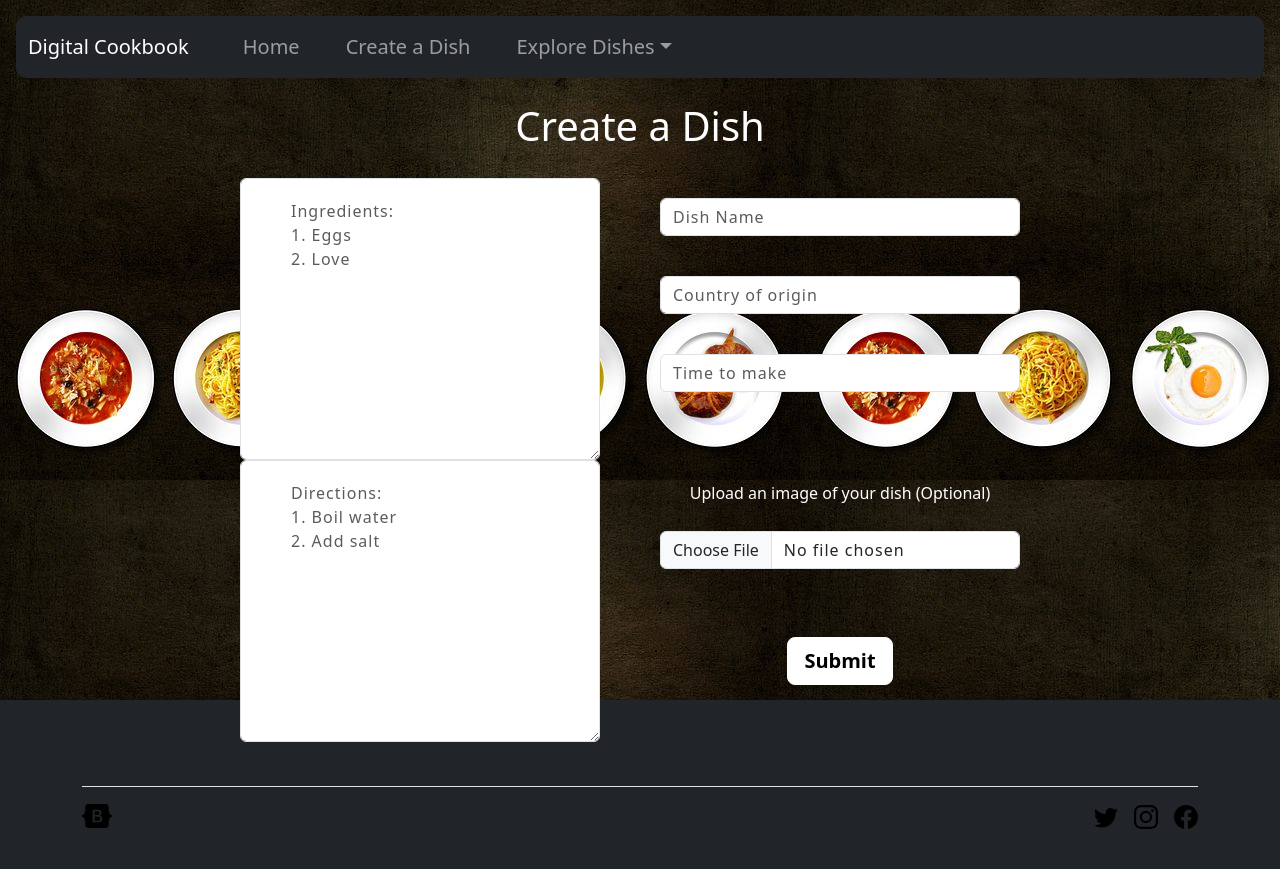
After one commit to 503stevenson/chef, a Flask app: page /create in a window 1280 px wide. The commit adds this page. Run offline with Flask 2, Linux system fonts and the light colour scheme; some libraries are stand-ins or nearby versions.

Commit message:
dish creation, appealing UI, url routing.

```diff
--- /dev/null
+++ b/static/create.css
@@ -0,0 +1,255 @@
+body {
+    margin: 0;
+    padding: 0;
+    background-color: #000;
+    padding-bottom: 100px;
+  }
+
+  #create {
+    width: 100%;
+    height: 100%;
+  }
+
+  .section-header {
+    text-align: center;
+    margin: 0 auto;
+    padding: 40px 0;
+    font: 300 60px 'Oswald', sans-serif;
+    color: #fff;
+    text-transform: uppercase;
+    letter-spacing: 6px;
+  }
+
+  .create-wrapper {
+    display: flex;
+    flex-direction: row;
+    justify-content: space-between;
+    margin: 0 auto;
+    padding: 20px;
+    position: relative;
+    max-width: 840px;
+  }
+
+  /* Left create page */
+  .form-horizontal {
+    /*float: left;*/
+    max-width: 400px;
+    font-family: var(--bs-body-font-family);
+    font-weight: 400;
+  }
+
+  .form-control,
+  textarea {
+    max-width: 400px;
+    background-color: #000;
+    color: #fff;
+    letter-spacing: 1px;
+  }
+
+  .send-button {
+    margin-top: 15px;
+    height: 34px;
+    width: 400px;
+    overflow: hidden;
+    transition: all .2s ease-in-out;
+  }
+
+  .alt-send-button {
+    width: 400px;
+    height: 34px;
+    transition: all .2s ease-in-out;
+  }
+
+  .send-text {
+    display: block;
+    margin-top: 10px;
+    font: 700 12px 'Lato', sans-serif;
+    letter-spacing: 2px;
+  }
+
+  .alt-send-button:hover {
+    transform: translate3d(0px, -29px, 0px);
+  }
+
+  /* Begin Right Contact Page */
+  .direct-create-container {
+    max-width: 400px;
+  }
+
+  /* Location, Phone, Email Section */
+  .create-list {
+    list-style-type: none;
+    margin-left: -30px;
+    padding-right: 20px;
+  }
+
+  .list-item {
+    line-height: 4;
+    color: #aaa;
+  }
+
+  .create-text {
+    font: 300 18px 'Lato', sans-serif;
+    letter-spacing: 1.9px;
+    color: #bbb;
+  }
+
+  .place {
+    margin-left: 62px;
+  }
+
+  .phone {
+    margin-left: 56px;
+  }
+
+  .gmail {
+    margin-left: 53px;
+  }
+
+  .create-text a {
+    color: #bbb;
+    text-decoration: none;
+    transition-duration: 0.2s;
+  }
+
+  .create-text a:hover {
+    color: #fff;
+    text-decoration: none;
+  }
+
+
+  /* Social Media Icons */
+  .social-media-list {
+    position: relative;
+    font-size: 22px;
+    text-align: center;
+    width: 100%;
+    margin: 0 auto;
+    padding: 0;
+  }
+
+  .social-media-list li a {
+    color: #fff;
+  }
+
+  .social-media-list li {
+    position: relative;
+    display: inline-block;
+    height: 60px;
+    width: 60px;
+    margin: 10px 3px;
+    line-height: 60px;
+    border-radius: 50%;
+    color: #fff;
+    background-color: rgb(27,27,27);
+    cursor: pointer;
+    transition: all .2s ease-in-out;
+  }
+
+  .social-media-list li:after {
+    content: '';
+    position: absolute;
+    top: 0;
+    left: 0;
+    width: 60px;
+    height: 60px;
+    line-height: 60px;
+    border-radius: 50%;
+    opacity: 0;
+    box-shadow: 0 0 0 1px #fff;
+    transition: all .2s ease-in-out;
+  }
+
+  .social-media-list li:hover {
+    background-color: #fff;
+  }
+
+  .social-media-list li:hover:after {
+    opacity: 1;
+    transform: scale(1.12);
+    transition-timing-function: cubic-bezier(0.37,0.74,0.15,1.65);
+  }
+
+  .social-media-list li:hover a {
+    color: #000;
+  }
+
+  .copyright {
+    font: 200 14px 'Oswald', sans-serif;
+    color: #555;
+    letter-spacing: 1px;
+    text-align: center;
+  }
+
+  hr {
+    border-color: rgba(255,255,255,.6);
+  }
+
+  /* Begin Media Queries*/
+  @media screen and (max-width: 850px) {
+    .create-wrapper {
+      display: flex;
+      flex-direction: column;
+    }
+    .direct-create-container, .form-horizontal {
+      margin: 0 auto;
+    }
+
+    .direct-create-container {
+      margin-top: 60px;
+      max-width: 300px;
+    }
+    .social-media-list li {
+      height: 60px;
+      width: 60px;
+      line-height: 60px;
+    }
+    .social-media-list li:after {
+      width: 60px;
+      height: 60px;
+      line-height: 60px;
+    }
+  }
+
+  @media screen and (max-width: 569px) {
+
+    .direct-create-container, .form-wrapper {
+      float: none;
+      margin: 0 auto;
+    }
+    .form-control, textarea {
+
+      margin: 0 auto;
+    }
+
+
+    .name, .email, textarea {
+      width: 280px;
+    }
+
+    .direct-create-container {
+      margin-top: 60px;
+      max-width: 280px;
+    }
+    .social-media-list {
+      left: 0;
+    }
+    .social-media-list li {
+      height: 55px;
+      width: 55px;
+      line-height: 55px;
+      font-size: 2rem;
+    }
+    .social-media-list li:after {
+      width: 55px;
+      height: 55px;
+      line-height: 55px;
+    }
+
+  }
+
+  @media screen and (max-width: 410px) {
+    .send-button {
+      width: 99%;
+    }
+  }
--- /dev/null
+++ b/templates/create.html
@@ -0,0 +1,94 @@
+<!doctype html>
+<html lang="en" class="h-100">
+  <head>
+    <meta charset="utf-8">
+    <meta name="viewport" content="width=device-width, initial-scale=1">
+    <meta name="description" content="">
+    <meta name="author" content="Mark Otto, Jacob Thornton, and Bootstrap contributors">
+    <meta name="generator" content="Hugo 0.108.0">
+    <title>Create</title>
+    <link rel="stylesheet" href="/static/create.css">
+    <link rel="canonical" href="https://getbootstrap.com/docs/5.3/examples/cover/">
+    <link href="https://cdn.jsdelivr.net/npm/bootstrap@5.3.0-alpha1/dist/css/bootstrap.min.css" rel="stylesheet" integrity="sha384-GLhlTQ8iRABdZLl6O3oVMWSktQOp6b7In1Zl3/Jr59b6EGGoI1aFkw7cmDA6j6gD" crossorigin="anonymous">
+
+    <link href="../assets/dist/css/bootstrap.min.css" rel="stylesheet">
+
+    <style>
+      .bd-placeholder-img {
+        font-size: 1.125rem;
+        text-anchor: middle;
+        -webkit-user-select: none;
+        -moz-user-select: none;
+        user-select: none;
+      }
+
+      .cover-container{
+        background-image: url('/static/background.jpg');
+        background-attachment: fixed;
+      }
+    </style>
+    <!-- Custom styles for this template -->
+    <link href="cover.css" rel="stylesheet">
+  </head>
+  <body class="d-flex h-100 text-center text-bg-dark">
+    <div class="cover-container d-flex w-100 h-100 p-3 mx-auto flex-column">
+        {%include 'nav.html'%}
+    <br>
+    <main class="px-3">
+        <section id="create">
+
+            <h1 style="font: size 100px;">Create a Dish</h1>
+
+            <div class="create-wrapper">
+
+            <!-- Left create page -->
+
+            <!-- Left create page -->
+
+            <form id="create-form" class="form-horizontal" role="form">
+                <textarea class="form-control" rows="10" placeholder="Ingredients:                                              1. Eggs                                                   2. Love" name="ingredients" required style="padding:20px; width: 360px; padding-left:50px"></textarea>
+                <textarea class="form-control" rows="10" placeholder="Directions:                                              1. Boil water                                            2. Add salt" name="directions" required style="padding:20px; width: 360px; padding-left:50px"></textarea>
+
+              </form>
+
+              <form id="create-form" class="form-horizontal" role="form">
+                <div class="form-group">
+                  <div class="col-sm-12" style="padding:20px">
+                    <input type="text" class="form-control" id="name" placeholder="Dish Name" name="name" value="" required>
+                  </div>
+                </div>
+
+                <div class="form-group">
+                  <div class="col-sm-12" style="padding:20px">
+                    <input type="text" class="form-control" id="country" placeholder="Country of origin" name="email" value="" required>
+                  </div>
+                </div>
+
+                <div class="form-group">
+                    <div class="col-sm-12" style="padding:20px">
+                      <input type="text" class="form-control" id="name" placeholder="Time to make" name="time" value="" required>
+                    </div>
+                  </div>
+
+                  <br><br><br>
+                  <h6 style="font: size 50px;">Upload an image of your dish  (Optional)</h6>
+
+                  <div class="form-group">
+                    <div class="col-sm-12" style="padding:20px">
+                      <input type="file" class="form-control" id="file" placeholder="Image" name="image" value="">
+                    </div>
+                  </div>
+
+                <br><br>
+                <a href="#" class="btn btn-lg btn-light fw-bold border-white bg-white">Submit</a>
+              </form>
+
+            </div>
+
+          </section>
+    </main>
+
+        {%include 'footer.html'%}
+    </div>
+  </body>
+</html>
--- a/templates/home.html
+++ b/templates/home.html
@@ -6,7 +6,7 @@
     <meta name="description" content="">
     <meta name="author" content="Mark Otto, Jacob Thornton, and Bootstrap contributors">
     <meta name="generator" content="Hugo 0.108.0">
-    <title>Digital Cookbook</title>
+    <title>Cookbook</title>
 
     <link rel="canonical" href="https://getbootstrap.com/docs/5.3/examples/cover/">
     <link href="https://cdn.jsdelivr.net/npm/bootstrap@5.3.0-alpha1/dist/css/bootstrap.min.css" rel="stylesheet" integrity="sha384-GLhlTQ8iRABdZLl6O3oVMWSktQOp6b7In1Zl3/Jr59b6EGGoI1aFkw7cmDA6j6gD" crossorigin="anonymous">
@@ -23,7 +23,7 @@
       }
 
       .cover-container{
-        background-image: url('/static/background.jpg')
+        background-image: url('/static/avacado.jpg')
       }
     </style>
     <!-- Custom styles for this template -->
@@ -40,7 +40,7 @@
         <br><br><br><br><br><br><br><br>
         <p class="lead">Discover new recipes, and share your own recipes. Discover new cultures, and share your own culture!</p>
         <br>
-        <a href="#" class="btn btn-lg btn-light fw-bold border-white bg-white">Share a Recipe</a>
+        <a href="create" class="btn btn-lg btn-light fw-bold border-white bg-white">Share a Recipe</a>
         <a href="#" class="btn btn-lg btn-light fw-bold border-white bg-white">Explore Dishes</a>
         <br><br>
         </p>
--- a/templates/nav.html
+++ b/templates/nav.html
@@ -1,4 +1,4 @@
-<nav class="navbar navbar-expand-lg navbar-dark bg-dark" aria-label="Fifth navbar example" style="border-radius:10px">
+    <nav class="navbar navbar-expand-lg navbar-dark bg-dark" aria-label="Fifth navbar example" style="border-radius:10px">
     <style>
         .nav-item{
             margin-left: 30px;
@@ -17,10 +17,10 @@
       <div class="collapse navbar-collapse" id="navbarsExample05">
         <ul class="navbar-nav me-auto mb-2 mb-lg-0">
             <li class="nav-item">
-                <a class="nav-link">Home</a>
+                <a class="nav-link" href="/#">Home</a>
             </li>
           <li class="nav-item">
-            <a class="nav-link">Create a Dish</a>
+            <a class="nav-link" href=create>Create a Dish</a>
           </li>
           <li class="nav-item dropdown">
             <a class="nav-link dropdown-toggle" href="#" data-bs-toggle="dropdown" aria-expanded="false">Explore Dishes</a>
```
Also changed, not shown: static/avacado.jpg (added), static/egg.jpg (added), static/lemon.jpg (added).
